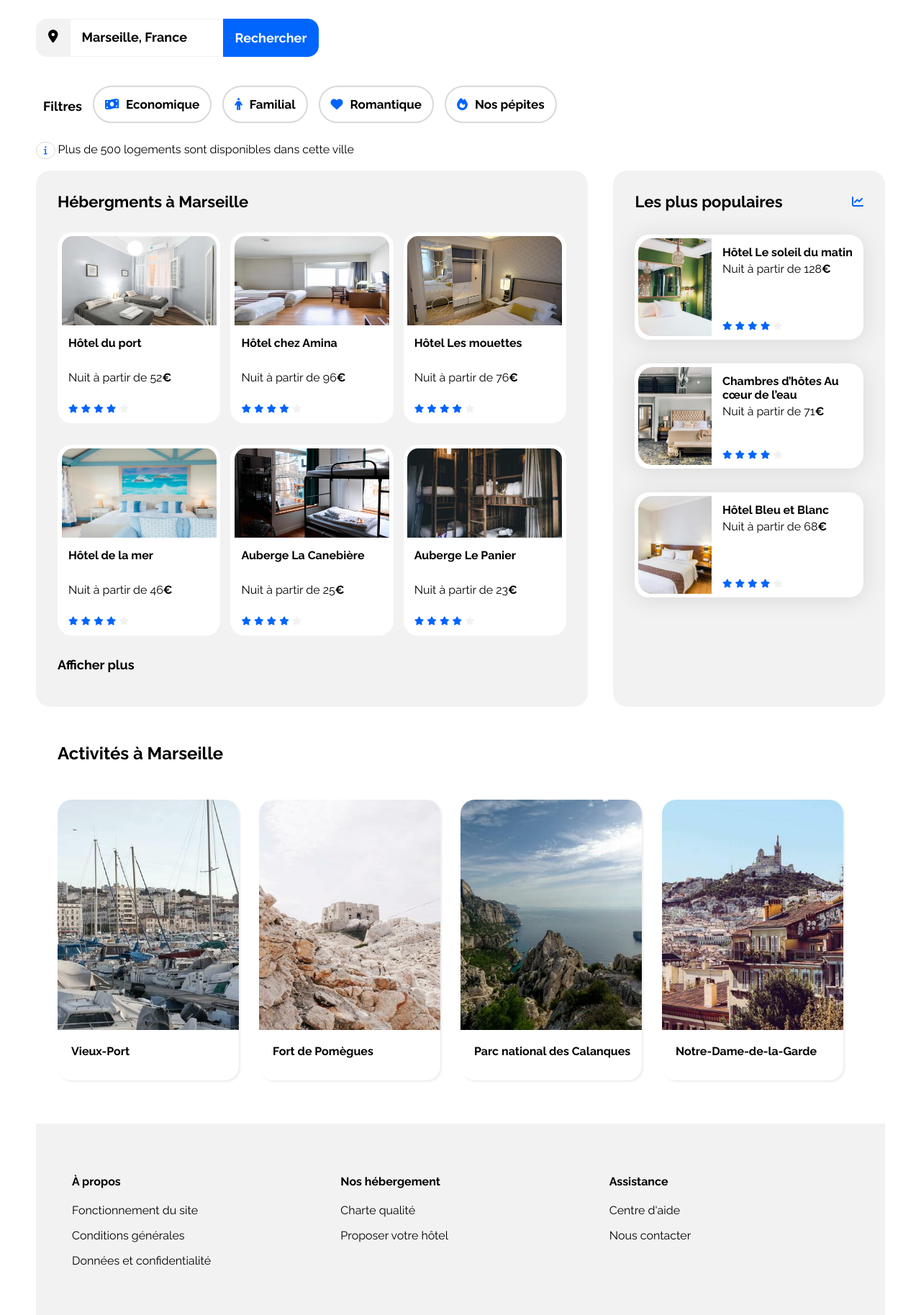
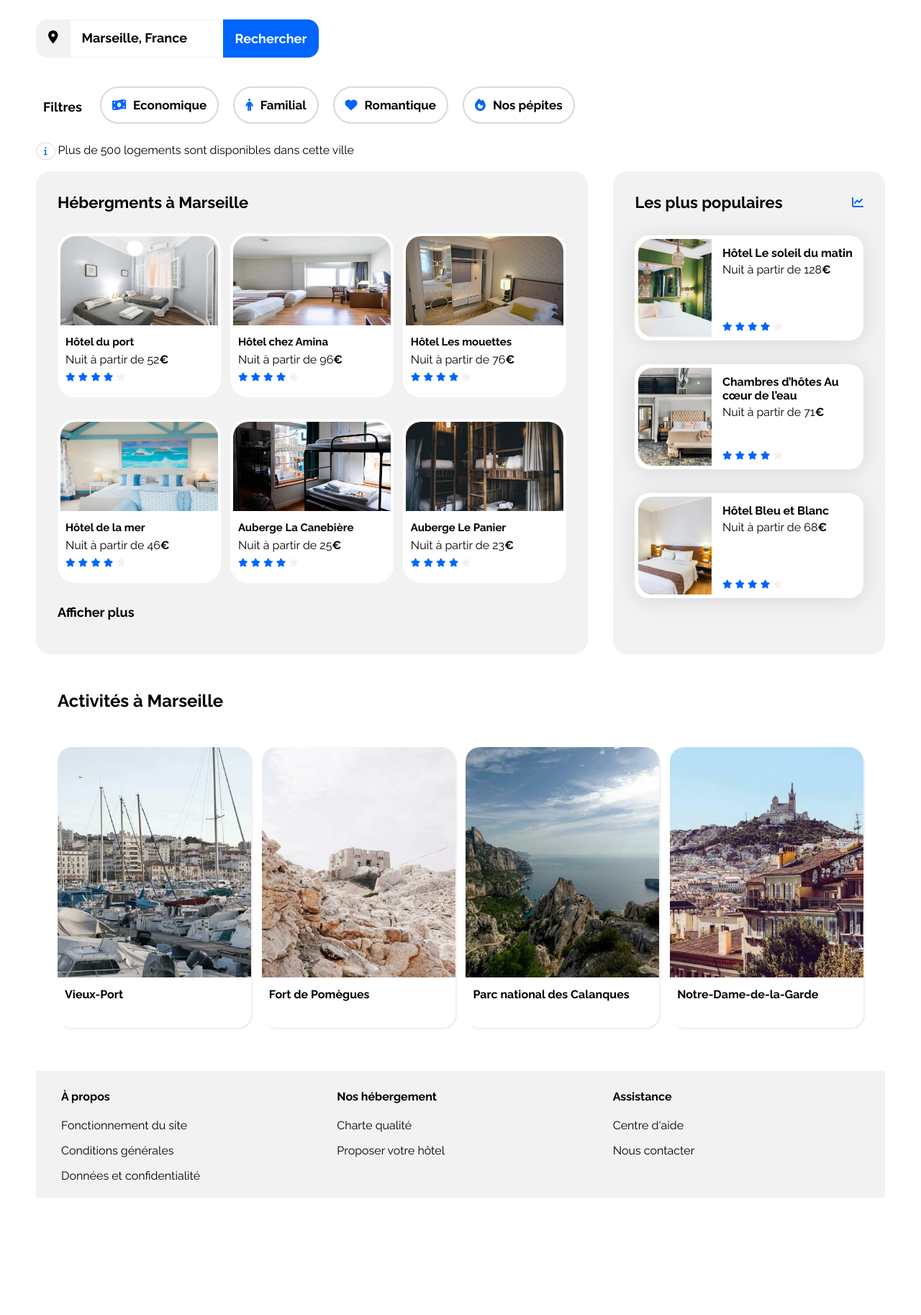
Before and after one commit to Abdillah-MD/Agence-de-voyage-Booki, a plain HTML site: page index.html in a window 1280 px wide. Shown: the part 147-1974 px from the top of the page at 72% size. After the commit the page ends 1811 px from the top, so only its background shows below. Drawn offline with Linux system fonts and the light colour scheme.

Commit message:
Modif card hébergement / footer

```diff
--- a/css/style.css
+++ b/css/style.css
@@ -34,10 +34,10 @@ h1 {
     font-size: 22px;
 }
 h3 {
-    font-size: 16px;
+    font-size: 15px;
 }
 h3, h1 {
-    margin: 10px 0 5px 0;
+    margin: 10px 0 6px 0;
 }
 .section-title {
     margin: 0;
@@ -84,23 +84,21 @@ h3, h1 {
 .hebergements {
     width: 65%;
 }
-.surMarseille {
+.logement {
     background-color: white;
     max-width: 100%;
+    height: 100%;
     width: 100%;
-    height: 250px;
     border-radius: 20px;
     overflow: hidden;
     padding: 0 0 15px 0;
-    margin-top: 30px;
 }
-.taille-image img {
+.logement img {
     width: 100%;
     height: 124px;
 }
-.surMarseille-content {
-    padding: 0 15px 0 15px;
-    height: 120px;
+.logement-content {
+    padding: 0 0 0 7px;
     display: flex;
     flex-direction: column;
     justify-content: space-between;
@@ -111,27 +109,19 @@ h3, h1 {
     justify-content: space-between;
     width: 100%;
 }
-.hebergements-cards a {
-    width: 32%;
-}
-.taille-image {
-    max-width: 250px;
-    width: 95%;
-    height: 207px;
+.hebergements-cards--link {
+    width: 31%;
+    margin: 30px 0 0 0;
+    border: 4px solid white;
+    border-radius: 25px;
     overflow: hidden;
-    border: solid 5px white;
-    border-radius: 20px 20px 0 0;
-    height: 124px;
-    display: block;
-    margin-left: auto;
-    margin-right: auto;
 }
 .plus-txt {
     font-size: 18px;
     font-weight: 700;
     margin-top: 30px;
 }
-.surMarseille-subtitle {
+.logement-subtitle {
     margin: 5px 0 5px 0;
 }
 /****** Populaires ***********/
@@ -210,7 +200,7 @@ ul .Heberge, ul .Activi {
 .Activi {
     border-top: solid 2px transparent;
 }
-.Heberge, a:active, .Activi:hover, .Heberge:hover {
+.Heberge, .Activi:hover, .Heberge:hover {
     border-top: solid 2px;
     border-color: #0065FC;
     padding-top: 16px;
@@ -281,12 +271,6 @@ input[type="text"] {
     margin-right: 15px;
 
 }
-.filtre {
-    font-size: 17px;
-    font-weight: 700;
-    margin: 0;
-    padding: 4px 5px 4px 15px;
-}
 .BtnSecFiltre {
     display: flex;
     flex-direction: row;
@@ -303,11 +287,10 @@ input[type="text"] {
     border-radius: 50px;
     display: flex;
     justify-content: space-around;
-    margin-right: 15px;
-}
-.BtnMobile-2_2 {
-    display: flex;
-    flex-direction: row;
+    font-size: 17px;
+    font-weight: 700;
+    margin: 0 10px;
+    padding: 4px 5px 4px 15px;
 }
 .Titre-flt {
     margin-top: 0;
@@ -336,7 +319,7 @@ input[type="text"] {
     padding: 30px;
 }
 .lieuContent a {
-    width: 25%;
+    width: 24%;
 }
 .lieuContent {
     display: flex;
@@ -346,29 +329,25 @@ input[type="text"] {
     padding-bottom: 30px;
 }
 .funCard {
-    width: 90%;
-}
-.lieu {
-    width: 100%;
     overflow: hidden;
     box-shadow: 2px 2px 3px rgb(237, 237, 237);
     border-radius: 20px;
     height: 390px;
 }
-.lieu img {
+.funCard img {
     width: 100%;
     height: 320px;
     object-fit: cover;
 }
-.lieu p {
-    padding: 0 0 0 19px;
+.funCard h3 {
+    padding: 0 5px 0 10px;
     font-size: 16px;
     font-weight: 700;
 
 }
 /********* Ce code permet la customisation du footer *****************/
 .footer {
-    padding: 30px;
+    padding: 5px 15px;
     background-color: #F2F2F2;
     display: flex;
     flex-direction: row;
@@ -376,7 +355,7 @@ input[type="text"] {
 }
 .footer-content {
     width: 33.33%;
-    padding: 20px;
+    padding: 0 20px;
 }
 
 .footer-text:hover {
@@ -450,22 +429,25 @@ input[type="text"] {
         font-size: 13px;
     }
     /************ Ce code permet de modifier la section activité ************/
-    .lieu {
+    .funCard {
         height: 242px;
     }
-    .lieu img {
+    .funCard img {
         height: 150px;
     }
-    .lieu p {
+    .funCard p {
         padding: 0 19px;
         margin: 15px 0 0 0;
     }
     /********** Footer tablette **************/
     .footer {
-        padding: 10px 30px 20px 30px;
+        padding: 0 10px 10px 10px;
     }
     .footer-content {
-        padding: 10px 0 10px 20px;
+        padding: 10px 20px 10px 20px;
+    }
+    .footer-content h4 {
+        margin: 5px 0 5px 0;
     }
     .footer-content p {
         font-size: 14px;
@@ -508,7 +490,7 @@ input[type="text"] {
         width: 50%;
         list-style-type: none;
     }
-    .Heberge, a:active, .Activi:hover, .Heberge:hover {
+    .Heberge, .Activi:hover, .Heberge:hover {
         border-top: none;
         border-bottom: solid 2px #0065FC;
         padding-bottom: 30px;
@@ -563,16 +545,14 @@ input[type="text"] {
         justify-content: flex-start;
     }
     .BtnSecFiltre {
-        flex-direction: column;
         width: 100%;
+        flex-wrap: wrap;
+        justify-content: space-between;
     }
     .BtnFiltre {
-        padding: 0 35px;
-        justify-content: space-around;
-    }
-    .filtre {
-        width: 20%;
-        margin: 15px 10px 0 0;
+        justify-content: center;
+        width: 40%;
+        margin: 10px 4px 0 0;
     }
     .search-container .i-section {
         margin-right: 20px;
@@ -618,26 +598,17 @@ input[type="text"] {
     .hebergements-cards {
         flex-direction: column;
     }
-    .hebergements-cards a {
+    .hebergements-cards--link {
         width: 100%;
-    }
-    .surMarseille {
         box-shadow: 0px 3px 15px 0px rgba(0, 0, 0, 0.10);
-        height: 250px;
         border-radius: 20px;
     }
-    .taille-image {
-        max-width: 100%;
-        width: 96%;
-        height: 124px;
+    .logement img {
         display: block;
-        margin-left: auto;
-        margin-right: auto;
-    }
-    .taille-image img {
+        height: 154px;
         object-fit: cover;
     }
-    .surMarseille-content {
+    .logement-content {
         padding: 0 15px;
     }
     /****** Activité Marseille *****/
@@ -648,7 +619,7 @@ input[type="text"] {
         flex-direction: column;
         justify-content: flex-end;
     }
-    .lieu {
+    .funCard {
         overflow: hidden;
         box-shadow: 0px 3px 15px 0px rgba(0, 0, 0, 0.10);
         border-radius: 20px;
@@ -657,24 +628,25 @@ input[type="text"] {
         display: flex;
         flex-direction: column;
     }
-    .lieu img, .funContent, .funCard {
+    .funCard img, .funContent, .funCard {
         max-width: 100%;
         width: 100%;
     }
-    .lieu img {
+    .funCard img {
         height: 141px;
     }
-    .lieu p {
+    .funCard p {
         padding: 20px 19px;
     }
     /******** Footer mobile *********/
     .footer {
         flex-direction: column;
+        overflow: hidden;
     }
     .footer-content {
         width: 100%;
     }
-    .footer-text {
+    .footer-content p {
         font-size: 16px;
     }
 }
--- a/index.html
+++ b/index.html
@@ -50,26 +50,22 @@
                         <p class="Filtres">Filtres</p>
                     </div>
                     <div class="BtnSecFiltre">
-                        <div class="BtnMobile-2_2">
-                            <a class="filtre F1 BtnFiltre" href="#">
+                            <a class="filtre BtnFiltre" href="#">
                                 <p><i class="fa-solid fa-money-bill-wave"></i></p>
                                 <p>Economique</p>
                             </a>
-                            <a class="filtre F2 BtnFiltre" href="#">
+                            <a class="filtre BtnFiltre" href="#">
                                 <p><i class="fa-solid fa-person"></i></p>
                                 <p>Familial</p>
                             </a>
-                        </div>
-                        <div class="BtnMobile-2_2">
-                            <a class="filtre F3 BtnFiltre" href="#">
+                            <a class="filtre BtnFiltre" href="#">
                                 <p><i class="fa-solid fa-heart"></i></p>
                                 <p>Romantique</p>
                             </a>
-                            <a class="filtre F4 BtnFiltre" href="#">
+                            <a class="filtre BtnFiltre" href="#">
                                 <p><i class="fa-solid fa-fire"></i></p>
                                 <p>Nos pépites</p>
                             </a>
-                        </div>
                     </div>
                 </div>
                 <p class="i-section"><i class="fa-solid fa-info"></i> <span class="info-text">Plus de 500 logements sont disponibles dans cette ville</span></p>
@@ -81,14 +77,14 @@
                         <h2 class="section-title">Hébergments à Marseille</h2>
                     </div>
                     <div class="hebergements-cards">
-                        <a href="#">
-                            <article class="surMarseille">
-                                <div class="taille-image">
+                        <a class="hebergements-cards--link" href="#">
+                            <article class="logement">
                                 <img src="./images/hebergements/fred-kleber.jpg" alt="Hôtel du port">
+                                <div class="logement-content">
+                                    <div class="logement__txt">
+                                        <h3 class="logement-title">Hôtel du port</h3>
+                                        <p class="logement-subtitle">Nuit à partir de 52<span class="euro">€</span></p>
                                     </div>
-                                <div class="surMarseille-content">
-                                    <h3 class="surMarseille-title">Hôtel du port</h3>
-                                    <p class="surMarseille-subtitle">Nuit à partir de 52<span class="euro">€</span></p>
                                     <div class="card-rating">
                                         <i class="fa-xs fa-solid fa-star" aria-hidden="true"></i>
                                         <i class="fa-xs fa-solid fa-star" aria-hidden="true"></i>
@@ -100,14 +96,14 @@
                                 </div>
                             </article>
                         </a>
-                        <a href="#">
-                            <article class="surMarseille">
-                                <div class="taille-image">
+                        <a class="hebergements-cards--link" href="#">
+                            <article class="logement">
                                 <img src="./images/hebergements/febrian-zakaria.jpg" alt="Hôtel chez Amina">
+                                <div class="logement-content">
+                                    <div class="logement__txt">
+                                        <h3 class="logement-title">Hôtel chez Amina</h3>
+                                        <p class="logement-subtitle">Nuit à partir de 96<span class="euro">€</span></p>
                                     </div>
-                                <div class="surMarseille-content">
-                                    <h3 class="surMarseille-title">Hôtel chez Amina</h3>
-                                    <p class="surMarseille-subtitle">Nuit à partir de 96<span class="euro">€</span></p>
                                     <div class="card-rating">
                                         <i class="fa-xs fa-solid fa-star" aria-hidden="true"></i>
                                         <i class="fa-xs fa-solid fa-star" aria-hidden="true"></i>
@@ -119,14 +115,14 @@
                                 </div>
                             </article>
                         </a>
-                        <a href="#">
-                            <article class="surMarseille">
-                                <div class="taille-image">
+                        <a class="hebergements-cards--link" href="#">
+                            <article class="logement">
                                 <img src="./images/hebergements/reisetopia.jpg" alt="Hôtel Les mouettes">
+                                <div class="logement-content">
+                                    <div class="logement__txt">
+                                        <h3 class="logement-title">Hôtel Les mouettes</h3>
+                                        <p class="logement-subtitle">Nuit à partir de 76<span class="euro">€</span></p>
                                     </div>
-                                <div class="surMarseille-content">
-                                    <h3 class="surMarseille-title">Hôtel Les mouettes</h3>
-                                    <p class="surMarseille-subtitle">Nuit à partir de 76<span class="euro">€</span></p>
                                     <div class="card-rating">
                                         <i class="fa-xs fa-solid fa-star" aria-hidden="true"></i>
                                         <i class="fa-xs fa-solid fa-star" aria-hidden="true"></i>
@@ -140,14 +136,14 @@
                         </a>
                     </div>
                     <div class="hebergements-cards">
-                        <a href="#">
-                            <article class="surMarseille">
-                                <div class="taille-image">
+                        <a class="hebergements-cards--link" href="#">
+                            <article class="logement">
                                 <img src="./images/hebergements/annie-spratt.jpg" alt="Hôtel de la mer">
+                                <div class="logement-content">
+                                    <div class="logement__txt">
+                                        <h3 class="logement-title">Hôtel de la mer</h3>
+                                        <p class="logement-subtitle">Nuit à partir de 46<span class="euro">€</span></p>
                                     </div>
-                                <div class="surMarseille-content">
-                                    <h3 class="surMarseille-title">Hôtel de la mer</h3>
-                                    <p class="surMarseille-subtitle">Nuit à partir de 46<span class="euro">€</span></p>
                                     <div class="card-rating">
                                         <i class="fa-xs fa-solid fa-star" aria-hidden="true"></i>
                                         <i class="fa-xs fa-solid fa-star" aria-hidden="true"></i>
@@ -159,14 +155,14 @@
                                 </div>
                             </article>
                         </a>
-                        <a href="#">
-                            <article class="surMarseille">
-                                <div class="taille-image">
+                        <a class="hebergements-cards--link" href="#">
+                            <article class="logement">
                                 <img src="./images/hebergements/marcus-loke.jpg" alt="Auberge La Canebière">
+                                <div class="logement-content">
+                                    <div class="logement__txt">
+                                        <h3 class="logement-title">Auberge La Canebière</h3>
+                                        <p class="logement-subtitle">Nuit à partir de 25<span class="euro">€</span></p>
                                     </div>
-                                <div class="surMarseille-content">
-                                    <h3 class="surMarseille-title">Auberge La Canebière</h3>
-                                    <p class="surMarseille-subtitle">Nuit à partir de 25<span class="euro">€</span></p>
                                     <div class="card-rating">
                                         <i class="fa-xs fa-solid fa-star" aria-hidden="true"></i>
                                         <i class="fa-xs fa-solid fa-star" aria-hidden="true"></i>
@@ -178,14 +174,14 @@
                                 </div>
                             </article>
                         </a>
-                        <a href="#">
-                            <article class="surMarseille">
-                                <div class="taille-image">
+                        <a class="hebergements-cards--link" href="#">
+                            <article class="logement">
                                 <img src="./images/hebergements/nicate-lee.jpg" alt="Auberge Le Panier">
+                                <div class="logement-content">
+                                    <div class="logement__txt">
+                                        <h3 class="logement-title">Auberge Le Panier</h3>
+                                        <p class="logement-subtitle">Nuit à partir de 23<span class="euro">€</span></p>
                                     </div>
-                                <div class="surMarseille-content">
-                                    <h3 class="surMarseille-title">Auberge Le Panier</h3>
-                                    <p class="surMarseille-subtitle">Nuit à partir de 23<span class="euro">€</span></p>
                                     <div class="card-rating">
                                         <i class="fa-xs fa-solid fa-star" aria-hidden="true"></i>
                                         <i class="fa-xs fa-solid fa-star" aria-hidden="true"></i>
@@ -276,42 +272,33 @@
                     <div class="lieuContent">
                         <a href="#" class="funContent">
                             <article class="funCard">
-                                <div class="lieu">
                                     <img src="./images/activites/reno-laithienne.jpg" alt="Vieux-Port">
-                                    <p class="lieu-txt">Vieux-Port</p>
-                                </div>
+                                    <h3 class="lieu-txt">Vieux-Port</h3>
                             </article>
                         </a>
                         <a href="#" class="funContent">
                             <article class="funCard">
-                                <div class="lieu">
                                     <img src="./images/activites/paul-hermann.jpg" alt="Fort de Pomègues">
-                                    <p class="lieu-txt">Fort de Pomègues</p>
-                                </div>
+                                    <h3 class="lieu-txt">Fort de Pomègues</h3>
                             </article>
                         </a>
                         <a href="#" class="funContent">
                             <article class="funCard">
-                                <div class="lieu">
                                     <img src="./images/activites/kilyan-sockalingum.jpg" alt="Parc national des Calanques">
-                                    <p class="lieu-txt">Parc national des Calanques</p>
-                                </div>
+                                    <h3 class="lieu-txt">Parc national des Calanques</h3>
                             </article>
                         </a>
                         <a href="#" class="funContent">
                             <article class="funCard">
-                                <div class="lieu">
                                     <img src="./images/activites/florian-wehde.jpg" alt="Notre-Dame-de-la-Garde">
-                                    <p class="lieu-txt">Notre-Dame-de-la-Garde</p>
-                                </div>
+                                    <h3 class="lieu-txt">Notre-Dame-de-la-Garde</h3>
                             </article>
                         </a>
                     </div>
                 </section>
             </div>
         </main>
-        <footer>
-            <div class="footer">
+        <footer class="footer">
                 <article class="footer-content">
                     <h4>À propos</h4>
                     <p class="footer-text">Fonctionnement du site</p>
@@ -328,7 +315,6 @@
                     <p class="footer-text">Centre d'aide</p>
                     <p class="footer-text">Nous contacter</p>
                 </article>
-            </div>
         </footer>
     </div>
 </body>
```
Lines whose indentation alone changed are shown as unchanged.
